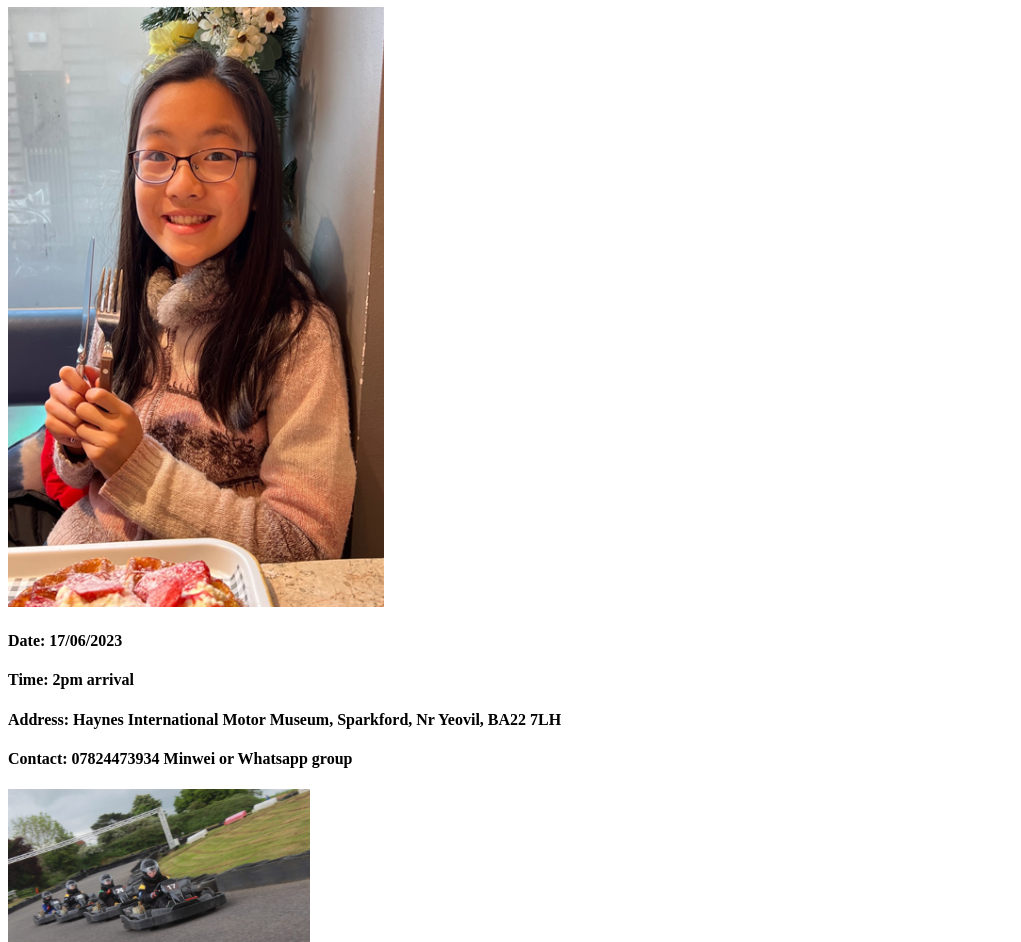
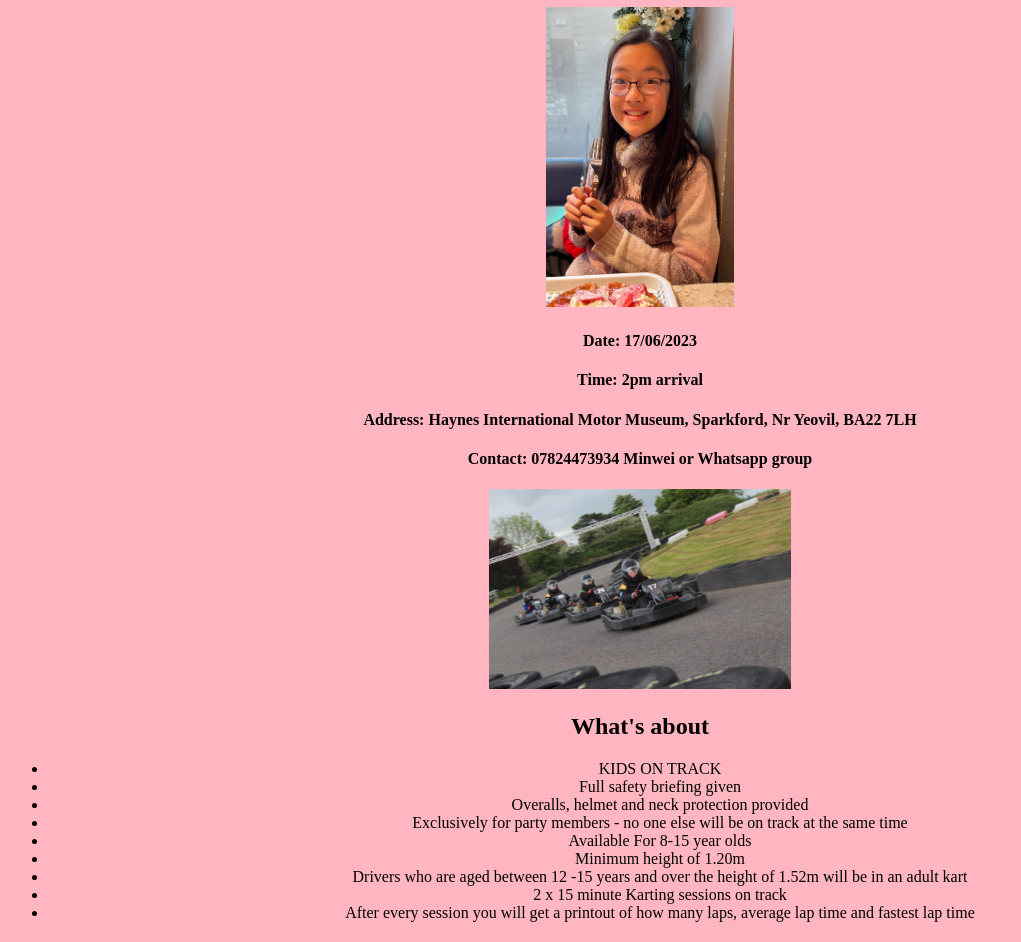
Before and after one commit to dengmw123/tongfei, a plain HTML site: page index.html in a window 1280 px wide. Shown: the part 73-1015 px from the top of the page, without its empty margins (0-1021 px from the left). Drawn offline with Linux system fonts and the light colour scheme.

Commit message:
Add files via upload

```diff
--- a/index.html
+++ b/index.html
@@ -1,26 +1,27 @@
 <!DOCTYPE html>
-<html lang="en">
+<html lang="en" style ="background: lightpink;">
 <head>
     <meta charset="UTF-8">
     <meta http-equiv="X-UA-Compatible" content="IE=edge">
     <meta name="viewport" content="width=device-width, initial-scale=1.0">
     <title>Document</title>
+    <link rel="stylesheet" href="./style.css" />
 </head>
 <body>
     <h1>Tongfei's Birthday Invite</h1>
-    <img src="./Asset/Tongfei.PNG" height="600" alt="Tongfei's image"/>
+    <img src="./asset/Tongfei.png" height="300" width="=600" alt="Tongfei's image"/>
     <h4>Date: 17/06/2023</h2>
     <h4>Time: 2pm arrival</h2>
     <h4>Address: Haynes International Motor Museum, Sparkford, Nr Yeovil, BA22 7LH</h2>
     <h4>Contact: 07824473934 Minwei or Whatsapp group</h2>
-    <a href="https://southwestkarting.co.uk/"><img src="./Asset/gocarting.PNG" height="200" alt="gocarting image"/></a>
+    <a href="https://southwestkarting.co.uk/"><img src="./asset/gocarting.png" height="200" alt="gocarting image"/></a>
 
     <h2>What's about</h2>
         <ul>
             <li>KIDS ON TRACK</li>
             <li>Full safety briefing given</li>
             <li>Overalls, helmet and neck protection provided</li>
-            <li>Exclusively for party members – no one else will be on track at the same time</li>
+            <li>Exclusively for party members - no one else will be on track at the same time</li>
             <li>Available For 8-15 year olds</li>
             <li>Minimum height of 1.20m</li>
             <li>Drivers who are aged between 12 -15 years and over the height of 1.52m will be in an adult kart</li>
--- /dev/null
+++ b/style.css
@@ -0,0 +1,3 @@
+*{
+    text-align: center
+  }
```
